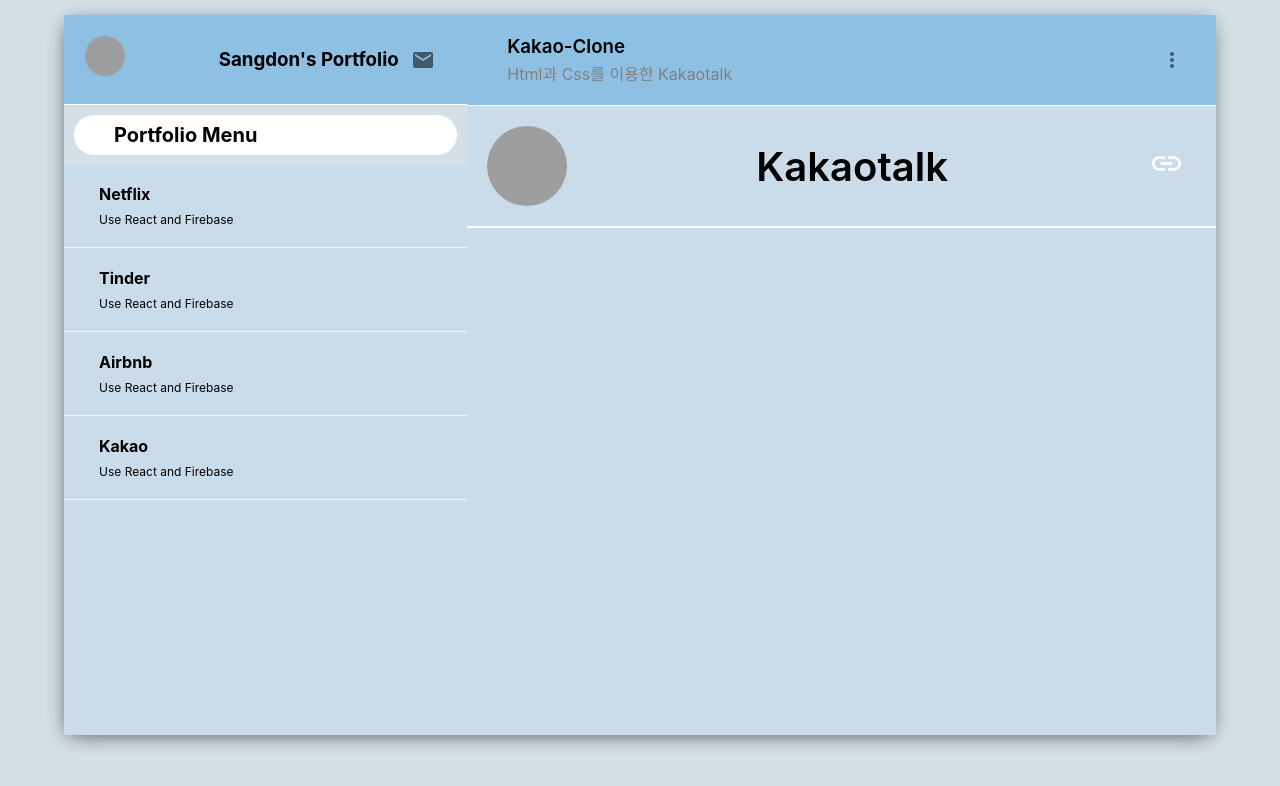
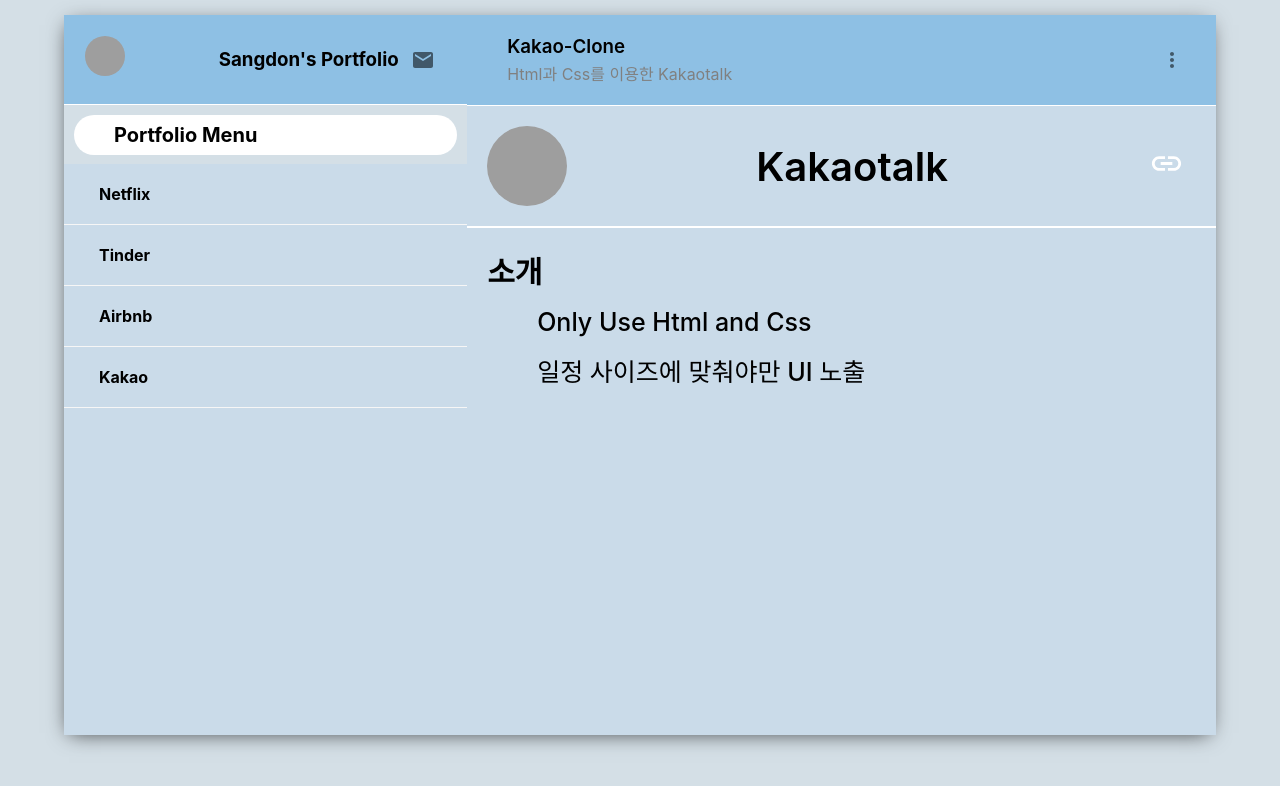
Before and after one commit to ddoniddoni/reactportfolio, a React (Create React App) app in the folder react-portfolio/: page /kakao in a window 1280 px wide. Shown: the top 786 px of the page. Built offline with nearby package versions, Linux system fonts and the light colour scheme; grey boxes are pictures that could not be loaded.

Commit message:
Update ScreenDes

```diff
--- a/react-portfolio/src/ScreenDes.css
+++ b/react-portfolio/src/ScreenDes.css
@@ -1,4 +1,21 @@
 .screenDes {
   display: flex;
   flex: 1;
+  flex-direction: column;
+  padding: 20px;
 }
+
+.screenDes > h3 {
+  font-size: 30px;
+}
+
+.screenDes__list {
+  text-indent: 10px;
+  list-style: none;
+}
+
+.screenDes__list > li {
+  font-size: 25px;
+  margin-top: 15px;
+  font-weight: 500;
+}
--- a/react-portfolio/src/ScreenDes.js
+++ b/react-portfolio/src/ScreenDes.js
@@ -1,13 +1,15 @@
 import React from "react";
 import "./ScreenDes.css";
 
-const ScreensDes = () => {
+const ScreensDes = ({ desOne, desTwo, desThree, desFour }) => {
   return (
     <div className="screenDes">
-      <ul>
-        <li>zz</li>
-        <li>zz</li>
-        <li>zz</li>
+      <h3>소개</h3>
+      <ul className="screenDes__list">
+        <li>{desOne}</li>
+        <li>{desTwo}</li>
+        <li>{desThree}</li>
+        <li>{desFour}</li>
       </ul>
     </div>
   );
--- a/react-portfolio/src/Screens/ScreenAirbnb.js
+++ b/react-portfolio/src/Screens/ScreenAirbnb.js
@@ -3,6 +3,7 @@ import "../Screen.css";
 import MoreVert from "@material-ui/icons/MoreVert";
 import { IconButton } from "@material-ui/core";
 import ScreenView from "../ScreenView";
+import ScreensDes from "../ScreenDes";
 
 const ScreenAirbnb = () => {
   return (
@@ -27,6 +28,12 @@ const ScreenAirbnb = () => {
           title="Airbnb"
           href="https://airbnb-clone-a2620.web.app"
         />
+        <ScreensDes
+          desOne="MaterialUI, ReactRouter사용"
+          desTwo="React Date Picker를 이용한 달력 표시"
+          desThree="반응형 디자인"
+          desFour="Firebase를 이용한 호스팅"
+        />
       </div>
     </div>
   );
--- a/react-portfolio/src/Screens/ScreenKakao.js
+++ b/react-portfolio/src/Screens/ScreenKakao.js
@@ -3,6 +3,7 @@ import "../Screen.css";
 import MoreVert from "@material-ui/icons/MoreVert";
 import { IconButton } from "@material-ui/core";
 import ScreenView from "../ScreenView";
+import ScreensDes from "../ScreenDes";
 
 const ScreenKakao = () => {
   return (
@@ -27,6 +28,10 @@ const ScreenKakao = () => {
           title="Kakaotalk"
           href="https://ddoniddoni.github.io/kakao-clone-v2/"
         />
+        <ScreensDes
+          desOne="Only Use Html and Css"
+          desTwo="일정 사이즈에 맞춰야만 UI 노출"
+        />
       </div>
     </div>
   );
--- a/react-portfolio/src/Screens/ScreenNetflix.js
+++ b/react-portfolio/src/Screens/ScreenNetflix.js
@@ -28,7 +28,11 @@ const ScreenNetflix = () => {
           title="Netflix"
           href="https://netflix-clone-6d682.web.app"
         />
-        <ScreensDes />
+        <ScreensDes
+          desOne="TMDB(TheMovieDB)에서 영화정보 가져오기"
+          desTwo="FireBase를 이용한 Hosting"
+          desThree="React를 이용한 UI 구현"
+        />
       </div>
     </div>
   );
--- a/react-portfolio/src/Screens/ScreenTinder.js
+++ b/react-portfolio/src/Screens/ScreenTinder.js
@@ -3,6 +3,7 @@ import "../Screen.css";
 import MoreVert from "@material-ui/icons/MoreVert";
 import { IconButton } from "@material-ui/core";
 import ScreenView from "../ScreenView";
+import ScreensDes from "../ScreenDes";
 
 const ScreenTinder = () => {
   return (
@@ -27,6 +28,12 @@ const ScreenTinder = () => {
           title="Tinder"
           href="https://tinder-clone-7aefc.web.app"
         />
+        <ScreensDes
+          desOne="FireBase를 이용한 Hosting"
+          desTwo="React를 이용한 UI 구현"
+          desThree="react-router-dom를 이용한 Page이동"
+          desFour="chat message 보내기 UI 추가"
+        />
       </div>
     </div>
   );
--- a/react-portfolio/src/Sidebar.js
+++ b/react-portfolio/src/Sidebar.js
@@ -29,32 +29,16 @@ const Sidebar = () => {
 
       <div className="sidebar__menus">
         <Link to="/netflix">
-          <SidebarMenu
-            title="Netflix"
-            description="Use React and Firebase"
-            route="netflix"
-          />
+          <SidebarMenu title="Netflix" route="netflix" />
         </Link>
         <Link to="/tinder">
-          <SidebarMenu
-            title="Tinder"
-            description="Use React and Firebase"
-            route="tinder"
-          />
+          <SidebarMenu title="Tinder" route="tinder" />
         </Link>
         <Link to="./airbnb">
-          <SidebarMenu
-            title="Airbnb"
-            description="Use React and Firebase"
-            route="airbnb"
-          />
+          <SidebarMenu title="Airbnb" route="airbnb" />
         </Link>
         <Link to="./kakao">
-          <SidebarMenu
-            title="Kakao"
-            description="Use React and Firebase"
-            route="kakao"
-          />
+          <SidebarMenu title="Kakao" route="kakao" />
         </Link>
       </div>
     </div>
--- a/react-portfolio/src/SidebarMenu.css
+++ b/react-portfolio/src/SidebarMenu.css
@@ -11,11 +11,6 @@
 
 .sidebarMenu__info > h2 {
   font-size: 16px;
-  margin-bottom: 8px;
-}
-
-.sidebarMenu__info > p {
-  font-size: 12px;
 }
 
 .sidebarMenu__info {
--- a/react-portfolio/src/SidebarMenu.js
+++ b/react-portfolio/src/SidebarMenu.js
@@ -6,7 +6,6 @@ const SidebarMenu = ({ title, description }) => {
     <div className="sidebarMenu">
       <div className="sidebarMenu__info">
         <h2>{title}</h2>
-        <p>{description}</p>
       </div>
     </div>
   );
```
